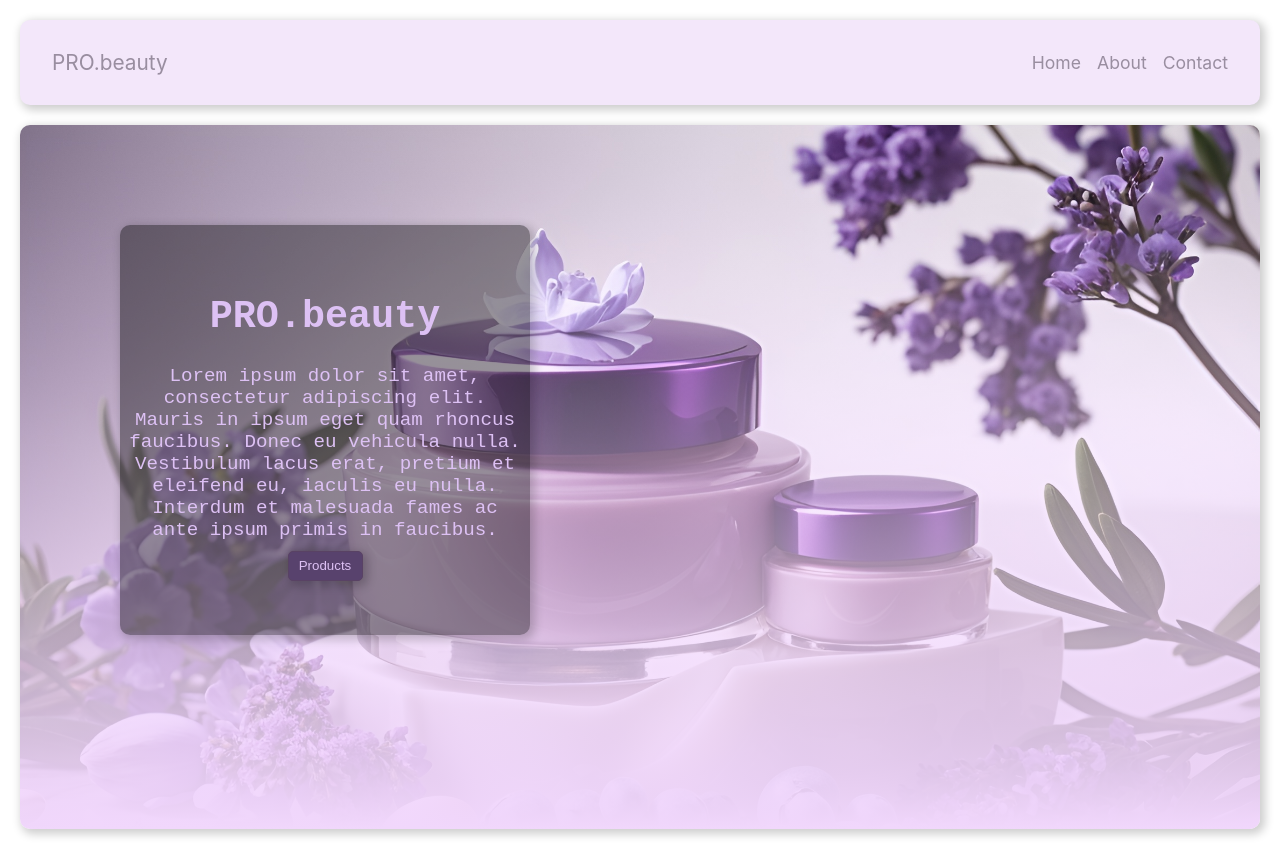
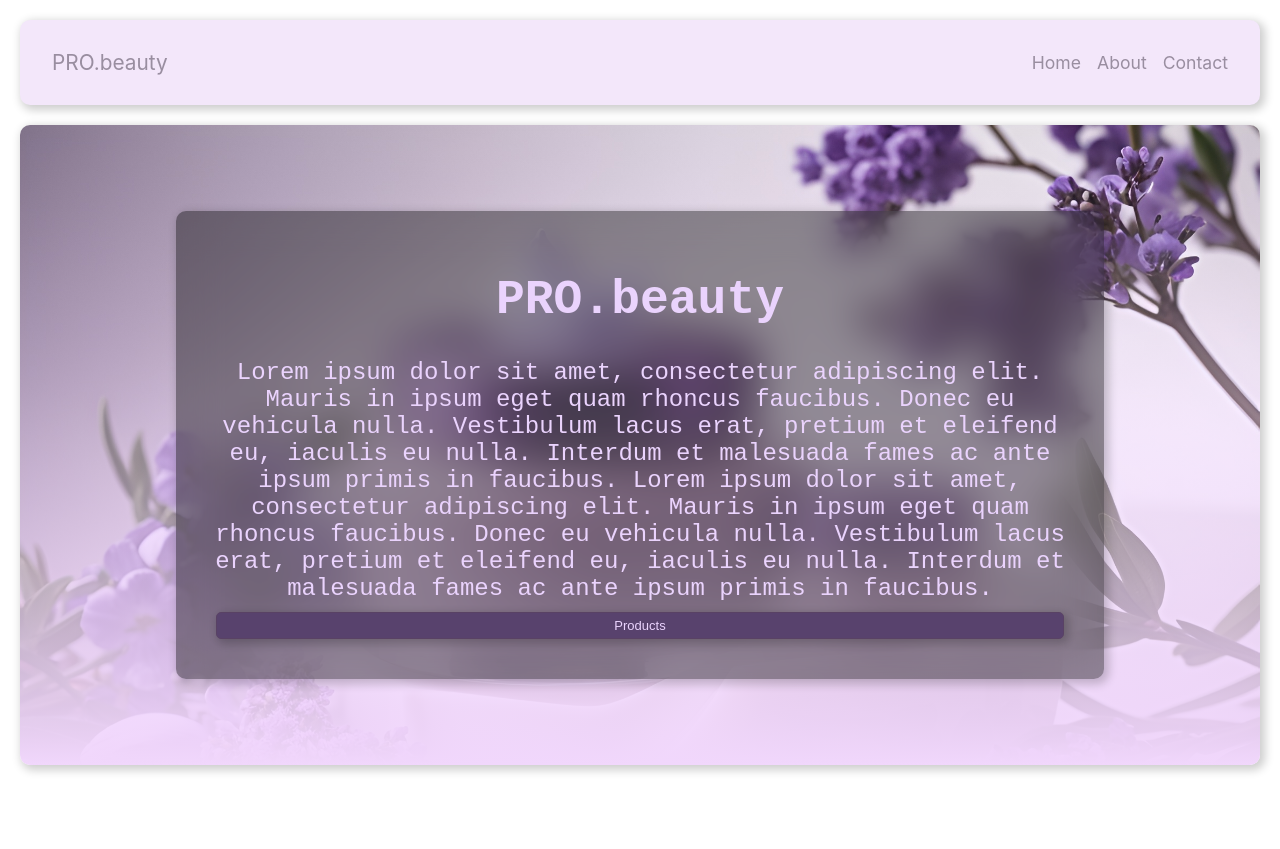
Before and after one commit to MRiazIsr/spa-profi-frontend, a React (Create React App) app: page / in a window 1280 px wide. After the commit the page ends 800 px from the top, so only its background shows below. Built offline with nearby package versions, Linux system fonts and the light colour scheme.

Commit message:
css main hotfixes

```diff
--- a/src/components/Home/Home.jsx
+++ b/src/components/Home/Home.jsx
@@ -12,6 +12,11 @@ const Home = () => {
         Donec eu vehicula nulla.
         Vestibulum lacus erat, pretium et eleifend eu, iaculis eu nulla.
         Interdum et malesuada fames ac ante ipsum primis in faucibus.
+        Lorem ipsum dolor sit amet, consectetur adipiscing elit.
+        Mauris in ipsum eget quam rhoncus faucibus.
+        Donec eu vehicula nulla.
+        Vestibulum lacus erat, pretium et eleifend eu, iaculis eu nulla.
+        Interdum et malesuada fames ac ante ipsum primis in faucibus.
         <input type="button" class={styles.button} value="Products"></input>
       </div>
     </div>
--- a/src/components/Home/Home.module.css
+++ b/src/components/Home/Home.module.css
@@ -5,10 +5,10 @@
 .main {
   display: flex;
   flex-wrap: wrap;
-  margin: 20px 20px 20px 20px;
-  height: 88vh;
+  margin: 20px;
+  height: 89vh; /* Changed from 88vh to 100% for full height */
   background: linear-gradient(to bottom, rgba(166, 98, 255, 0), rgb(241, 215, 252)), url('/public/images/6.jpg');
-  background-size: cover;
+  background-size: cover ;
   background-repeat: no-repeat;
   background-position: left top;
   border: 1px;
@@ -18,20 +18,21 @@
 }
 
 .box {
-  padding: 5px;
+  padding: 10px;
   display: flex;
   justify-content: space-evenly;
   align-content: center;
   flex-wrap: wrap;
-  width: 400px;
-  height: 400px;
+  width: 25%; /* Changed from 400px to 100% for full width */
+  min-height: 60%; /* Changed from 400px to auto to adjust height automatically */
   border-radius: var(--border-radius);
-  background-color: rgba(0,0,0, 0.4); /* Black w/opacity/see-through */
+  background-color: rgba(0,0,0, 0.4);
+  backdrop-filter: blur(20px); /* Black w/opacity/see-through */
   color: var(--ligt-text-color);
   box-shadow: var(--box-shadow-properties);
-  font-size: 1.2rem;
+  font-size: 1.5rem;
   text-decoration: none;
-  margin: 100px;
+  margin: 200px; /* Reduced margin from 100px to 20px */
   font-family: 'Courier New', Courier, monospace;
 }
 
@@ -42,8 +43,8 @@
   background-color: rgb(88, 66, 109);
   border: 1px solid #594264;
   box-shadow: var(--box-shadow-properties);
-  width: 75px;
-  height: 30px;
+  width: 25%; /* Changed from 75px to 100% for full width */
+  min-height: 5%; /* Changed from 30px to auto to adjust height automatically */
   margin: 10px;
 }
 
@@ -54,3 +55,84 @@
   color: var(---text-color);
   border: 1px solid #c190d8;
 }
+
+/* Responsive styles */
+@media (max-width: 911px) {
+  .main {
+    flex-direction: column;
+    justify-content: center;
+    max-height: 790px;
+    align-content: center;
+  }
+
+  .box {
+    width: 70%;
+    margin: 20px;
+    font-size: 1rem;
+    padding: 30px;
+    height: auto ;
+  }
+
+  .button {
+    width: 100%;
+    font-size: small;
+  }
+}
+
+@media (min-width: 912px) and (max-width: 1280px) {
+  .main {
+    flex-direction: column;
+    justify-content: center;
+    max-height: 640px; /* adjust as needed */
+    align-content: center;
+  }
+
+  .box {
+    width: 70%;
+    margin: 20px;
+    font-size: 1.5rem;
+    padding: 30px;
+    height: auto ;
+  }
+
+  .button {
+    width: 100%;
+    font-size: small;
+  }
+}
+
+@media (max-width: 1024px) and (max-height: 600px) {
+  .main {
+    flex-direction: column;
+    justify-content: center;
+    max-height: 455px; /* adjust as needed */
+    align-content: center;
+  }
+
+  .box {
+    width: 70%;
+    margin: 10px;
+    font-size: 1.2rem;
+    padding: 30px;
+    height: auto;
+  }
+
+  .button {
+    width: 100%;
+    font-size: small;
+  }
+}
+
+@media (min-width: 1281px) and (max-width: 2050px) {
+  .main {
+    flex-direction: column;
+    max-height: 670px; /* adjust as needed */
+  }
+
+  .box {
+    margin: 100px;
+    font-size: 1rem;
+    padding: 40px;
+    height: auto;
+  }
+}
--- a/src/index.css
+++ b/src/index.css
@@ -3,7 +3,7 @@
   --box-shadow-properties-white: 0px 0px 10px 2px rgba(228, 197, 238, 0.767);
   --border-radius: 10px;
   --text-color: #544a5c91;
-  --ligt-text-color: hsla(273, 72%, 86%, 0.993);
+  --ligt-text-color: hsl(273, 91%, 91%);
 }
 body {
   overflow: hidden;
```
